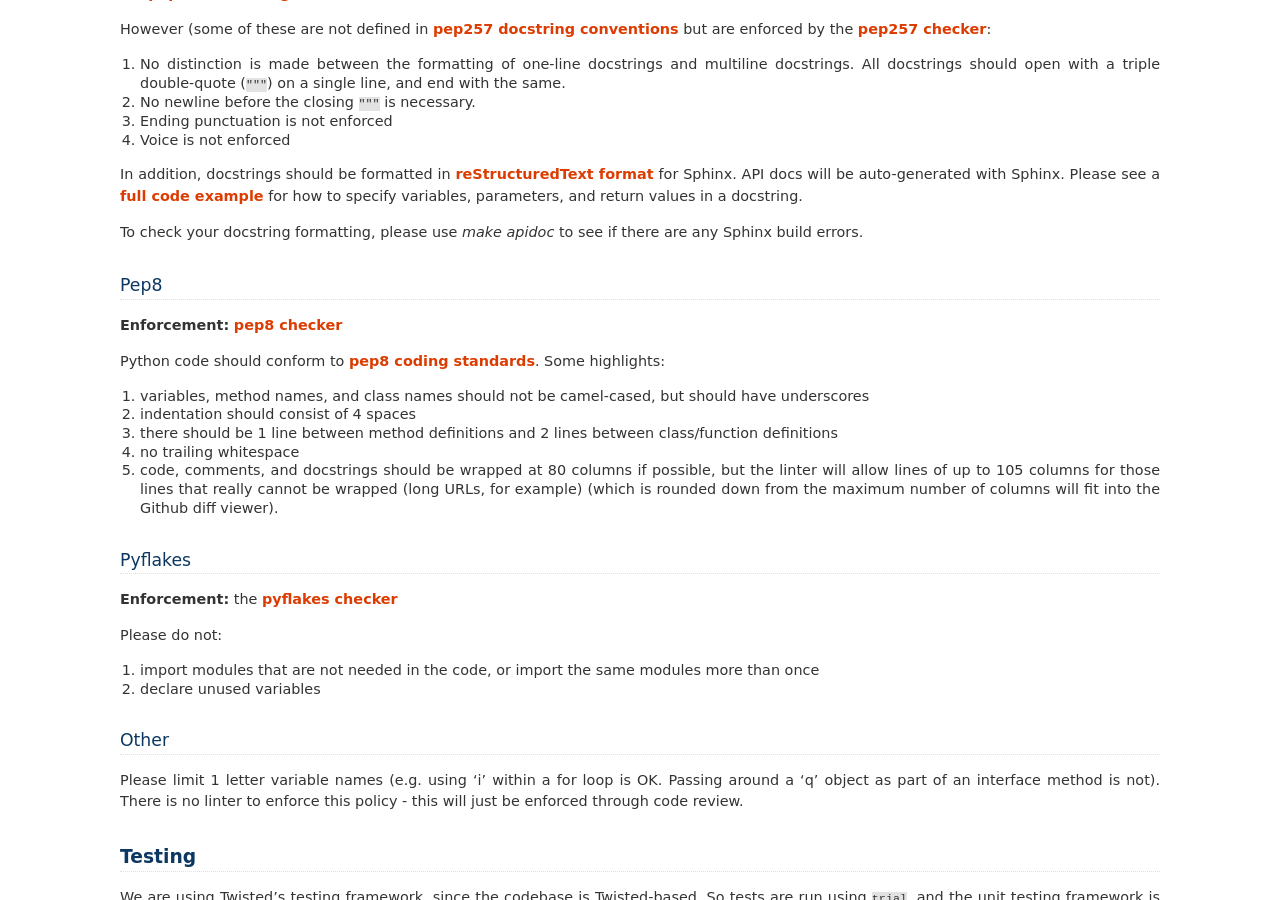
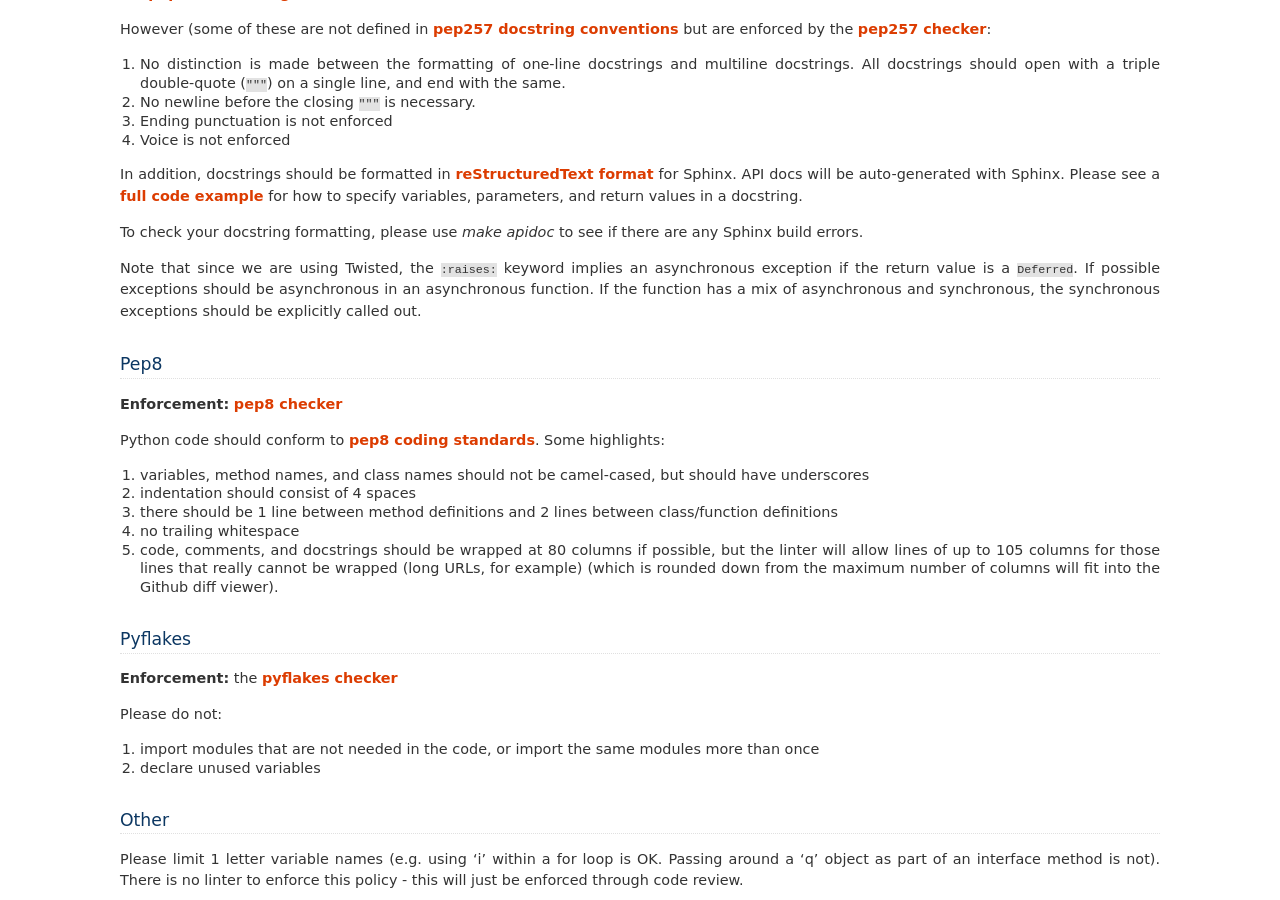
Before and after one commit to rackerlabs/otter, a Sphinx documentation site: the page built from doc/standards.rst, in a window 1280 px wide and 900 px high, scrolled down 499 px. Built offline with Sphinx 7.4.7, drawn with Linux system fonts in a browser that asks for light colours; pages that are not in the unit, such as notebooks, are missing from menus.

Commit message:
Document asynchronous vs synchronous exception preference

```diff
--- a/doc/standards.rst
+++ b/doc/standards.rst
@@ -42,6 +42,11 @@ variables, parameters, and return values in a docstring.
 
 To check your docstring formatting, please use `make apidoc` to see if there are any Sphinx build
 errors.
+
+Note that since we are using Twisted, the ``:raises:`` keyword implies an asynchronous exception if
+the return value is a ``Deferred``. If possible exceptions should be asynchronous in an asynchronous
+function.  If the function has a mix of asynchronous and synchronous, the synchronous exceptions should
+be explicitly called out.
 
 ----
 Pep8
```
